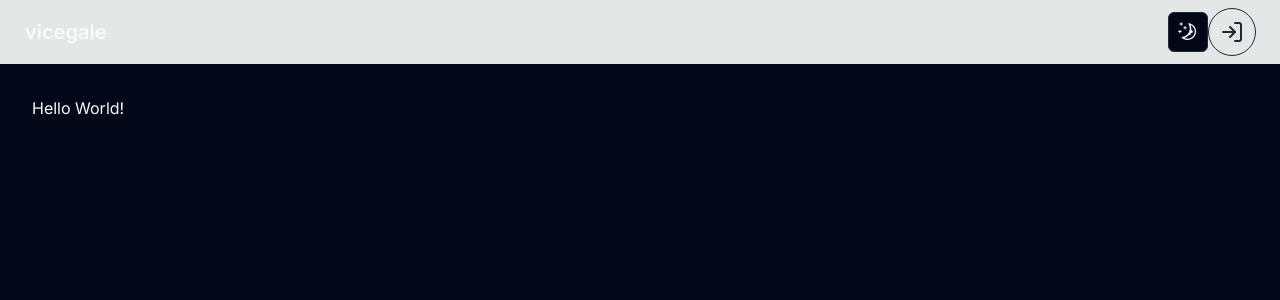
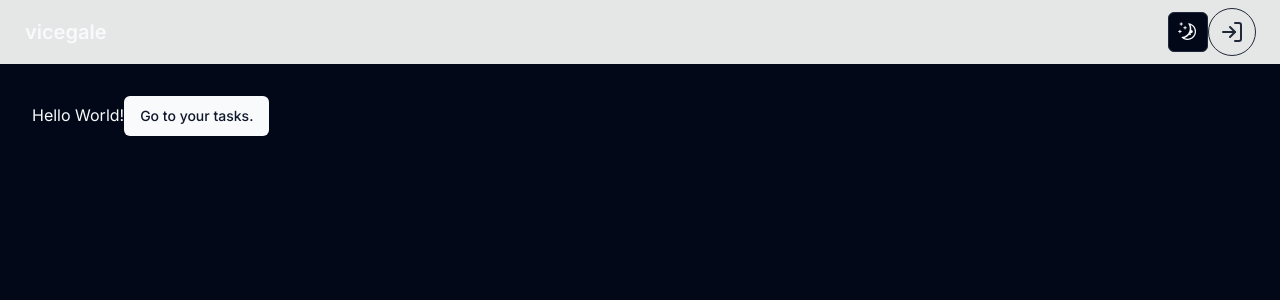
Before and after one commit to Vicegale/ai-vicegale, a Next.js app: page / in a window 1280 px wide. Shown: the top 300 px of the page. Built offline with nearby package versions, Linux system fonts and the light colour scheme; no server answers.

Commit message:
homepage button

```diff
--- a/src/app/page.tsx
+++ b/src/app/page.tsx
@@ -1,5 +1,12 @@
+import { Button } from "@/components/ui/button";
+import Link from "next/link";
+
 export default function Home() {
-  return (<>
-    <>Hello World!</></>
-  )
+    return (<>
+        <>Hello World!</>
+        <Link href="/task" >
+            <Button>Go to your tasks.</Button>
+        </Link>
+    </>
+    )
 }
```
